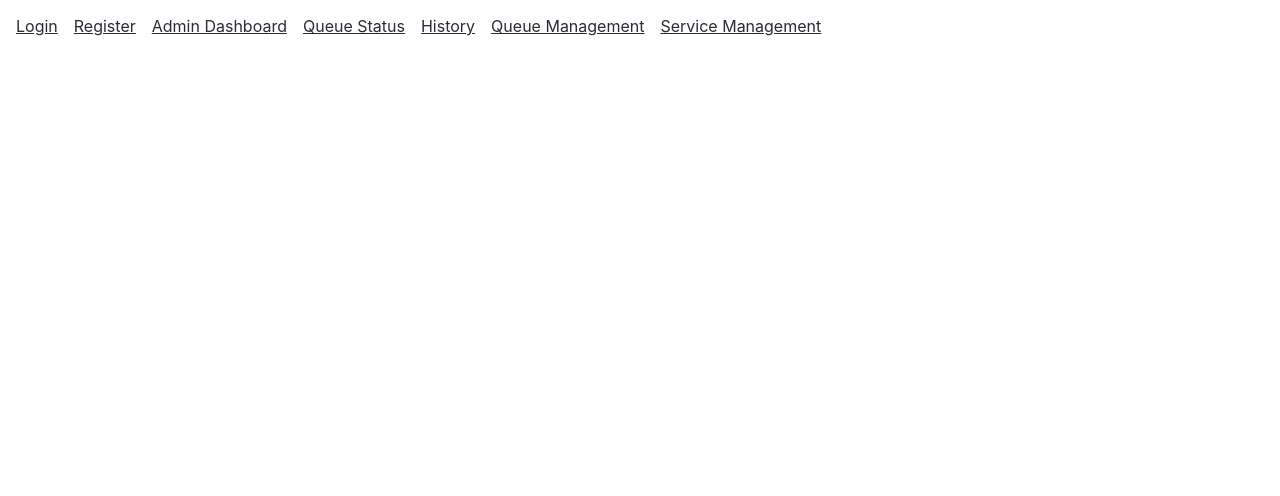
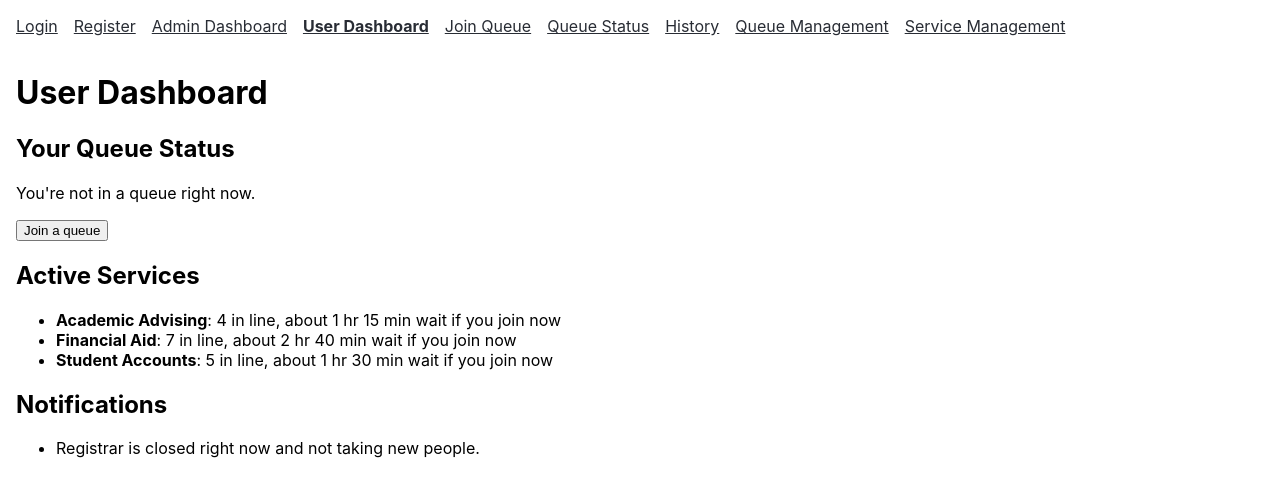
Before and after one commit to AnasLimbada91604/COSC4353, a React (Create React App) app in the folder queuesmart-frontend/: page /dashboard in a window 1280 px wide. Shown: the top 496 px of the page. Built offline with nearby package versions, Linux system fonts and the light colour scheme; the HTML template or start-up script is replaced by a standard one.

Commit message:
Added UserDashboard.jsx and JoinQueue,jsx

```diff
--- a/queuesmart-frontend/src/App.js
+++ b/queuesmart-frontend/src/App.js
@@ -1,6 +1,14 @@
-import { BrowserRouter, NavLink, Navigate, Route, Routes } from "react-router-dom";
+import {
+  BrowserRouter,
+  NavLink,
+  Navigate,
+  Route,
+  Routes,
+} from "react-router-dom";
 import "./App.css";
 import AdminDashboard from "./pages/AdminDashboard";
+import UserDashboard from "./pages/UserDashboard";
+import JoinQueue from "./pages/JoinQueue";
 import History from "./pages/History";
 import Login from "./pages/Login";
 import QueueStatus from "./pages/QueueStatus";
@@ -15,6 +23,8 @@ function App() {
         <NavLink to="/login">Login</NavLink>
         <NavLink to="/register">Register</NavLink>
         <NavLink to="/admin">Admin Dashboard</NavLink>
+        <NavLink to="/dashboard">User Dashboard</NavLink>
+        <NavLink to="/join">Join Queue</NavLink>
         <NavLink to="/queue-status">Queue Status</NavLink>
         <NavLink to="/history">History</NavLink>
         <NavLink to="/queue-management">Queue Management</NavLink>
@@ -25,6 +35,8 @@ function App() {
         <Route path="/login" element={<Login />} />
         <Route path="/register" element={<Register />} />
         <Route path="/admin" element={<AdminDashboard />} />
+        <Route path="/dashboard" element={<UserDashboard />} />
+        <Route path="/join" element={<JoinQueue />} />
         <Route path="/queue-status" element={<QueueStatus />} />
         <Route path="/history" element={<History />} />
         <Route path="/queue-management" element={<QueueManagment />} />
--- /dev/null
+++ b/queuesmart-frontend/src/data/currentQueue.js
@@ -0,0 +1,36 @@
+const STORAGE_KEY = "queuesmart-current-queue";
+
+
+export function getCurrentQueue() {
+  try {
+    const saved = localStorage.getItem(STORAGE_KEY);
+    return saved ? JSON.parse(saved) : null;
+  } catch {
+    return null;
+  }
+}
+
+
+export function joinQueue(service) {
+  const entry = {
+    serviceId: service.id,
+    position: service.queueLength + 1,
+    joinedAt: new Date().toISOString(),
+  };
+  localStorage.setItem(STORAGE_KEY, JSON.stringify(entry));
+  return entry;
+}
+
+export function leaveQueue() {
+  localStorage.removeItem(STORAGE_KEY);
+}
+
+
+export function formatWait(minutes) {
+  if (minutes < 60) {
+    return `${minutes} min`;
+  }
+  const hours = Math.floor(minutes / 60);
+  const remainder = minutes % 60;
+  return remainder ? `${hours} hr ${remainder} min` : `${hours} hr`;
+}
--- /dev/null
+++ b/queuesmart-frontend/src/pages/JoinQueue.jsx
@@ -0,0 +1,144 @@
+import { useState } from "react";
+import { useLocation, useNavigate } from "react-router-dom";
+import QuickActionButton from "../components/QuickActionButton";
+import mockServices from "../data/mockServices";
+import {
+  formatWait,
+  getCurrentQueue,
+  joinQueue,
+  leaveQueue,
+} from "../data/currentQueue";
+
+function JoinQueue() {
+  const navigate = useNavigate();
+  const location = useLocation();
+
+  const openServices = mockServices.filter((service) => service.isOpen);
+  const closedServices = mockServices.filter((service) => !service.isOpen);
+
+  const [current, setCurrent] = useState(getCurrentQueue);
+  const [confirmingLeave, setConfirmingLeave] = useState(false);
+  const [notice, setNotice] = useState("");
+
+  const startId =
+    [location.state?.serviceId, current?.serviceId].find((id) =>
+      openServices.some((service) => service.id === id),
+    ) ?? openServices[0]?.id;
+  const [selectedId, setSelectedId] = useState(startId);
+
+  const service = openServices.find((item) => item.id === selectedId);
+  const currentService =
+    current && mockServices.find((item) => item.id === current.serviceId);
+
+  function handleJoin() {
+    const entry = joinQueue(service);
+    setCurrent(entry);
+    setNotice(
+      `You joined ${service.name}. You are #${entry.position} in line.`,
+    );
+  }
+
+  function handleLeave() {
+    leaveQueue();
+    setCurrent(null);
+    setConfirmingLeave(false);
+    setNotice(`You left the ${currentService.name} queue.`);
+  }
+
+  return (
+    <main>
+      <h1>Join Queue</h1>
+
+      {notice && <p role="status">{notice}</p>}
+
+      {currentService && (
+        <section>
+          <h2>Your queue</h2>
+          <p>
+            You are #{current.position} in line for {currentService.name}.
+            Estimated wait:{" "}
+            {formatWait(current.position * currentService.duration)}.
+          </p>
+          {confirmingLeave ? (
+            <>
+              <p>Leave the queue? You will lose your spot.</p>
+              <QuickActionButton
+                label="Yes, leave queue"
+                onClick={handleLeave}
+              />{" "}
+              <QuickActionButton
+                label="Stay in queue"
+                onClick={() => setConfirmingLeave(false)}
+              />
+            </>
+          ) : (
+            <>
+              <QuickActionButton
+                label="Leave queue"
+                onClick={() => setConfirmingLeave(true)}
+              />{" "}
+              <QuickActionButton
+                label="View live status"
+                onClick={() =>
+                  navigate("/queue-status", {
+                    state: { serviceId: currentService.id },
+                  })
+                }
+              />
+            </>
+          )}
+        </section>
+      )}
+
+      <h2>Choose A Service</h2>
+      {!service ? (
+        <p>No services are open right now. Check back later.</p>
+      ) : (
+        <>
+          <label htmlFor="join-service">Service</label>
+          <select
+            id="join-service"
+            value={selectedId}
+            onChange={(event) => setSelectedId(Number(event.target.value))}
+          >
+            {openServices.map((item) => (
+              <option key={item.id} value={item.id}>
+                {item.name}
+              </option>
+            ))}
+          </select>
+
+          <h3>{service.name}</h3>
+          <p>{service.description}</p>
+          <p>People in line: {service.queueLength}</p>
+          <p>Average time per person: {service.duration} min</p>
+          <p>
+            Estimated wait if you join now:{" "}
+            {formatWait((service.queueLength + 1) * service.duration)}
+          </p>
+
+          {!current && (
+            <QuickActionButton label="Join queue" onClick={handleJoin} />
+          )}
+          {current && current.serviceId === service.id && (
+            <p>You're already in this queue.</p>
+          )}
+          {current && current.serviceId !== service.id && (
+            <p>
+              You can be in one queue at a time. Leave {currentService.name} to
+              join this one.
+            </p>
+          )}
+        </>
+      )}
+
+      {closedServices.length > 0 && (
+        <p>
+          Closed right now: {closedServices.map((item) => item.name).join(", ")}
+        </p>
+      )}
+    </main>
+  );
+}
+
+export default JoinQueue;
--- /dev/null
+++ b/queuesmart-frontend/src/pages/UserDashboard.jsx
@@ -0,0 +1,105 @@
+import { useNavigate } from "react-router-dom";
+import QuickActionButton from "../components/QuickActionButton";
+import mockServices from "../data/mockServices";
+import { formatWait, getCurrentQueue } from "../data/currentQueue";
+
+const ALMOST_READY_POSITION = 2;
+
+function buildNotifications(current, currentService) {
+  const notes = [];
+  if (currentService) {
+    const joinedTime = new Date(current.joinedAt).toLocaleTimeString([], {
+      hour: "numeric",
+      minute: "2-digit",
+    });
+    notes.push(`You joined the ${currentService.name} queue at ${joinedTime}.`);
+    if (current.position <= ALMOST_READY_POSITION) {
+      notes.push(
+        `You're almost up at ${currentService.name}. Please head to the service desk.`,
+      );
+    }
+  }
+  mockServices
+    .filter((service) => !service.isOpen)
+    .forEach((service) =>
+      notes.push(
+        `${service.name} is closed right now and not taking new people.`,
+      ),
+    );
+  return notes;
+}
+
+function UserDashboard() {
+  const navigate = useNavigate();
+
+  const current = getCurrentQueue();
+  const currentService =
+    current && mockServices.find((service) => service.id === current.serviceId);
+  const activeServices = mockServices.filter((service) => service.isOpen);
+  const notifications = buildNotifications(current, currentService);
+
+  return (
+    <main>
+      <h1>User Dashboard</h1>
+
+      <h2>Your Queue Status</h2>
+      {currentService ? (
+        <>
+          <p>
+            You are #{current.position} in line for {currentService.name}.
+            Estimated wait:{" "}
+            {formatWait(current.position * currentService.duration)}.
+          </p>
+          <QuickActionButton
+            label="View live status"
+            onClick={() =>
+              navigate("/queue-status", {
+                state: { serviceId: currentService.id },
+              })
+            }
+          />{" "}
+          <QuickActionButton
+            label="Leave or change queue"
+            onClick={() => navigate("/join")}
+          />
+        </>
+      ) : (
+        <>
+          <p>You're not in a queue right now.</p>
+          <QuickActionButton
+            label="Join a queue"
+            onClick={() => navigate("/join")}
+          />
+        </>
+      )}
+
+      <h2>Active Services</h2>
+      {activeServices.length === 0 ? (
+        <p>No services are open right now.</p>
+      ) : (
+        <ul>
+          {activeServices.map((service) => (
+            <li key={service.id}>
+              <strong>{service.name}</strong>: {service.queueLength} in line,
+              about {formatWait((service.queueLength + 1) * service.duration)}{" "}
+              wait if you join now
+            </li>
+          ))}
+        </ul>
+      )}
+
+      <h2>Notifications</h2>
+      {notifications.length === 0 ? (
+        <p>No new notifications.</p>
+      ) : (
+        <ul>
+          {notifications.map((note) => (
+            <li key={note}>{note}</li>
+          ))}
+        </ul>
+      )}
+    </main>
+  );
+}
+
+export default UserDashboard;
```
Also changed, not shown: 1 other file (tests, documents, lock files or other folders).
